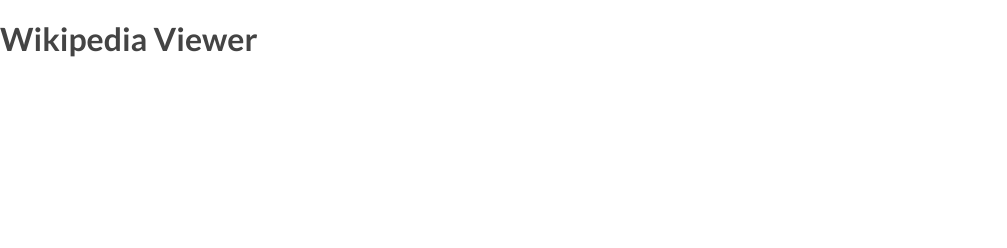
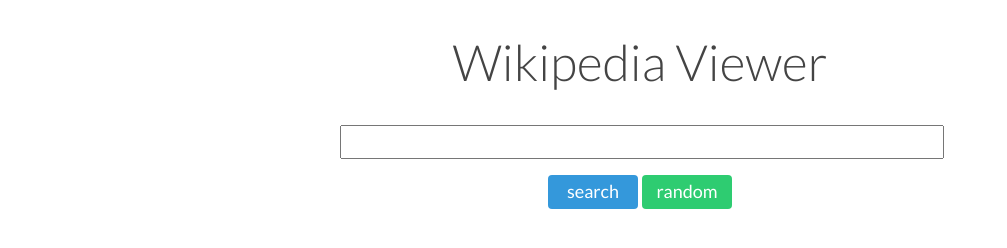
Before and after one commit to xstrengthofonex/wikipedia-viewer, a plain HTML site: page index.html in a window 1280 px wide. Shown: the whole page, without its empty margins (0-1007 px from the left). Drawn offline with nearby package versions, Linux system fonts and the light colour scheme.

Commit message:
update index.html

```diff
--- a/index.html
+++ b/index.html
@@ -7,8 +7,18 @@
 	<link rel="stylesheet" type="text/css" href="./src/css/style.css">
 	<link href="https://fonts.googleapis.com/css?family=Lato:300,300i,400,700" rel="stylesheet">
 	<script src="https://ajax.googleapis.com/ajax/libs/jquery/3.1.1/jquery.min.js"></script>
+	<script type="text/javascript" src="./src/js/viewer.js"></script>
 </head>
 <body>
-	<h1>Wikipedia Viewer</h1>
+	<div class="wrapper">
+		<h1>Wikipedia Viewer</h1>
+		<input id="search-input" type="text" name="search">
+		<div class="search-section">
+			<input id="submit-btn" class="btn" type="submit" value="search">
+			<input id="random-btn" class="btn" type="button" value="random">
+		</div>
+		<div class="results-section">
+		</div>
+	</div>
 </body>
 </html>
--- a/src/css/style.css
+++ b/src/css/style.css
@@ -3,3 +3,56 @@
 	color: #444;
 	font-family: 'Lato', sans-serif;
 }
+
+h1 {
+	font-size: 50px;
+	font-weight: lighter;
+}
+
+.wrapper {
+	max-width: 600px;
+	margin: 0 auto;
+	padding: 0 4%;
+	text-align: center;
+}
+
+input {
+	font-size: 18px;
+}
+
+.btn {
+	margin: 16px 0.5px;
+	height: 34px;
+	width: 90px;
+	background-color: #3498db;
+	color: #fff;
+	border: none;
+	border-radius: 4px;
+}
+
+.btn:hover {
+	cursor: pointer;
+	outline: none;
+	background-color: #2980b9;
+}
+
+#search-section {
+	width: 100%;
+}
+
+#search-input {
+	width: 96%;
+	padding: 0 2%;
+	height: 30px;
+	color: #444;
+	text-align: center;
+
+}
+
+#random-btn {
+	background-color: #2ecc71;
+}
+
+#random-btn:hover {
+	background-color: #27ae60;
+}
--- a/src/js/viewer.js
+++ b/src/js/viewer.js
@@ -1,3 +1,3 @@
 $(document).ready(function(){
-	alert("Document ready");
+	// alert("Document ready");
 });
```
